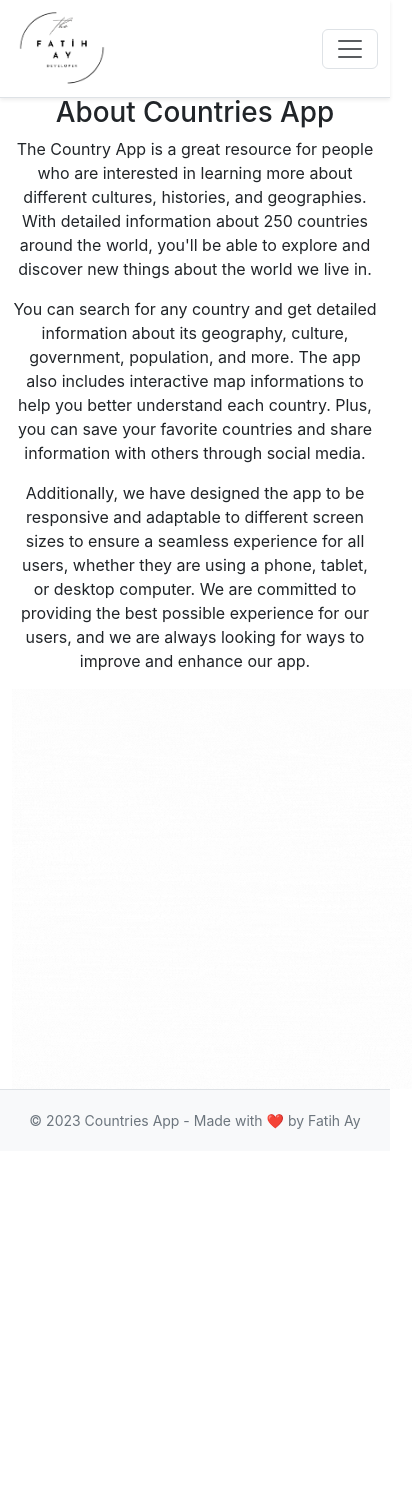
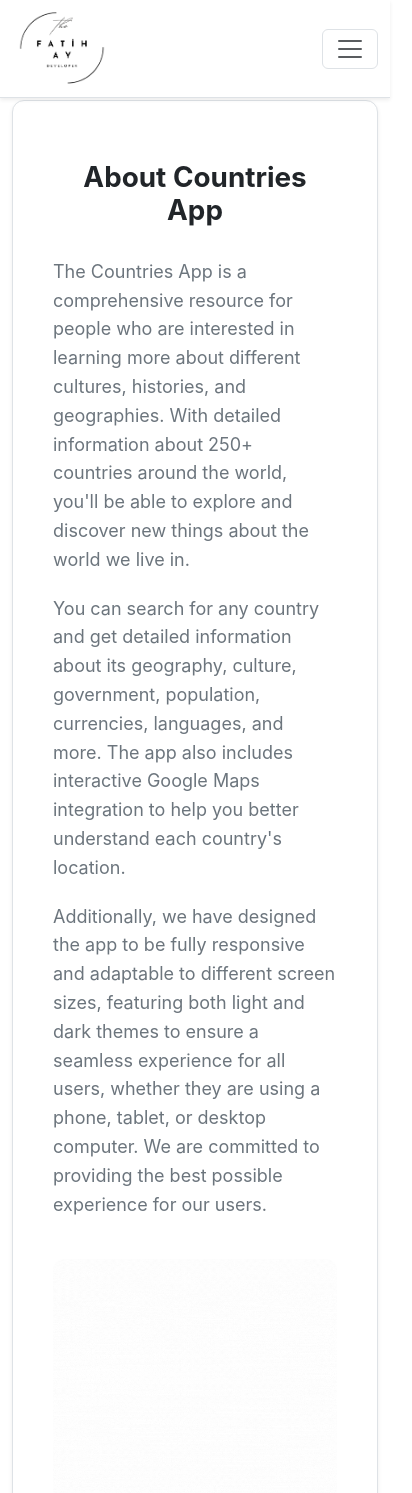
Before and after one commit to iamfatihay/Countries-App, a React (Create React App) app: page /about in a window 390 px wide. Shown: the top 1493 px of the page, 412 px wide, since content can reach past the window. Before the commit the page ends 1151 px from the top, so only its background shows below. Built offline with nearby package versions, Linux system fonts and the light colour scheme.

Commit message:
feat: modernize about page with theme support
- Add modern card design with theme-aware styling
- Update content to English
- Improve responsive layout
- Add better typography and spacing

```diff
--- a/src/pages/about/About.jsx
+++ b/src/pages/about/About.jsx
@@ -1,18 +1,116 @@
-import React from 'react';
+import React from "react";
+import { Container } from "react-bootstrap";
 import logo from "../../img/logo.gif";
 
 const About = () => {
-  return (
-    <div className='container' style={{marginTop:"6rem"}}>
-      <div className='text-center'>
-        <h1>About Countries App</h1>
-        <p>The Country App is a great resource for people who are interested in learning more about different cultures, histories, and geographies. With detailed information about 250 countries around the world, you'll be able to explore and discover new things about the world we live in.</p>
-        <p>You can search for any country and get detailed information about its geography, culture, government, population, and more. The app also includes interactive map informations to help you better understand each country. Plus, you can save your favorite countries and share information with others through social media.</p>
-        <p>Additionally, we have designed the app to be responsive and adaptable to different screen sizes to ensure a seamless experience for all users, whether they are using a phone, tablet, or desktop computer. We are committed to providing the best possible experience for our users, and we are always looking for ways to improve and enhance our app.</p>
-        <img alt="logo" src={logo} width="400px" />
-      </div>
-    </div>
-  );
-}
+    return (
+        <div
+            style={{
+                backgroundColor: "var(--bg-primary)",
+                minHeight: "100vh",
+                paddingTop: "100px",
+                paddingBottom: "50px",
+            }}
+        >
+            <Container>
+                <div className="text-center">
+                    <div
+                        className="modern-card"
+                        style={{
+                            padding: "60px 40px",
+                            maxWidth: "800px",
+                            margin: "0 auto",
+                        }}
+                    >
+                        <h1
+                            style={{
+                                color: "var(--text-primary)",
+                                marginBottom: "30px",
+                                fontWeight: "700",
+                            }}
+                        >
+                            About Countries App
+                        </h1>
 
-export default About
+                        <div
+                            style={{ textAlign: "left", marginBottom: "40px" }}
+                        >
+                            <p
+                                style={{
+                                    color: "var(--text-secondary)",
+                                    fontSize: "18px",
+                                    lineHeight: "1.6",
+                                    marginBottom: "20px",
+                                }}
+                            >
+                                The Countries App is a comprehensive resource
+                                for people who are interested in learning more
+                                about different cultures, histories, and
+                                geographies. With detailed information about
+                                250+ countries around the world, you'll be able
+                                to explore and discover new things about the
+                                world we live in.
+                            </p>
+
+                            <p
+                                style={{
+                                    color: "var(--text-secondary)",
+                                    fontSize: "18px",
+                                    lineHeight: "1.6",
+                                    marginBottom: "20px",
+                                }}
+                            >
+                                You can search for any country and get detailed
+                                information about its geography, culture,
+                                government, population, currencies, languages,
+                                and more. The app also includes interactive
+                                Google Maps integration to help you better
+                                understand each country's location.
+                            </p>
+
+                            <p
+                                style={{
+                                    color: "var(--text-secondary)",
+                                    fontSize: "18px",
+                                    lineHeight: "1.6",
+                                    marginBottom: "30px",
+                                }}
+                            >
+                                Additionally, we have designed the app to be
+                                fully responsive and adaptable to different
+                                screen sizes, featuring both light and dark
+                                themes to ensure a seamless experience for all
+                                users, whether they are using a phone, tablet,
+                                or desktop computer. We are committed to
+                                providing the best possible experience for our
+                                users.
+                            </p>
+                        </div>
+
+                        <div
+                            style={{
+                                display: "flex",
+                                justifyContent: "center",
+                                alignItems: "center",
+                                marginTop: "40px",
+                            }}
+                        >
+                            <img
+                                alt="Countries App Logo"
+                                src={logo}
+                                style={{
+                                    maxWidth: "400px",
+                                    width: "100%",
+                                    height: "auto",
+                                    borderRadius: "12px",
+                                }}
+                            />
+                        </div>
+                    </div>
+                </div>
+            </Container>
+        </div>
+    );
+};
+
+export default About;
```
